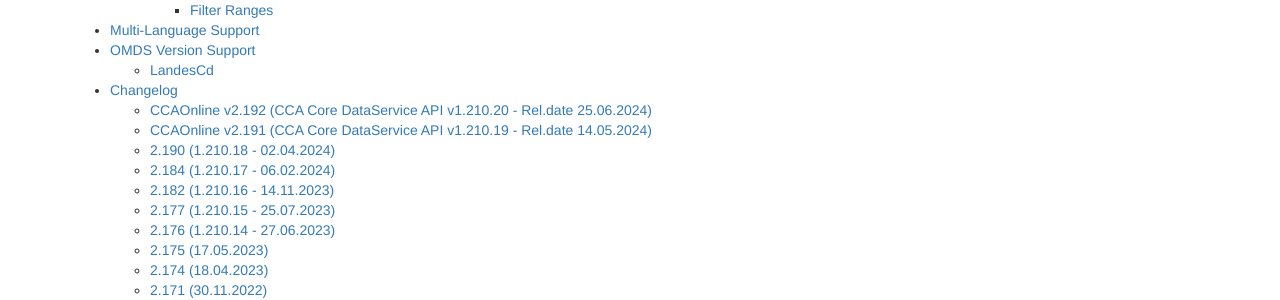
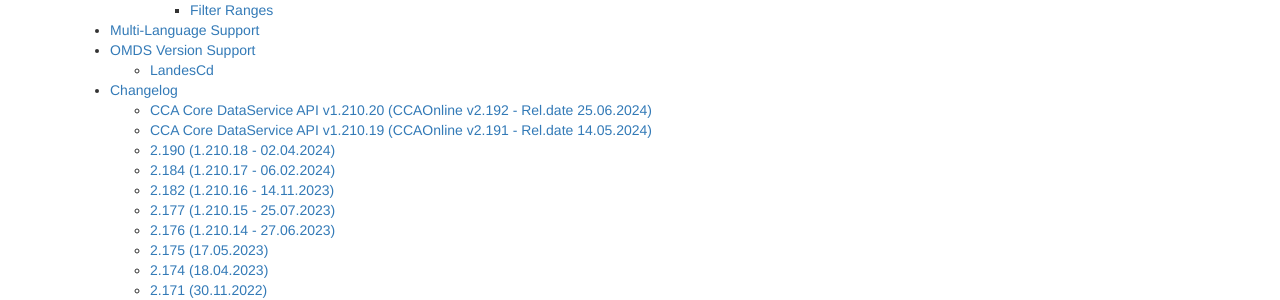
Before and after one commit to togethercca/togethercca.github.io, a Jekyll site: the page built from _pages/ccaCoreDataserviceApi.md, in a window 1280 px wide and 900 px high, scrolled down 532 px. Shown: the part 158-458 px from the top of the window. Built offline with Jekyll 4.4.1, drawn with Linux system fonts in a browser that asks for light colours; some of the changed text lies outside the part shown.

````diff
--- a/_pages/ccaCoreDataserviceApi.md
+++ b/_pages/ccaCoreDataserviceApi.md
@@ -486,14 +486,14 @@ Invoke-RestMethod -Uri "https://ccds.ccaedv.at/coredataservice/api/v1.210.2/pers
 ```
 
 # Changelog
-## CCAOnline v2.192 (CCA Core DataService API v1.210.20 - Rel.date 25.06.2024)
+## CCA Core DataService API v1.210.20 (CCAOnline v2.192 - Rel.date 25.06.2024)
 * Added versicherung property (Name of the insurance company) to VertragViewModel
 	* Affected endpoints:
 		* GET /personen/{perId}/vertraege
 		* GET /vertraege
 		* GET /vertraege/{verId}
 
-## CCAOnline v2.191 (CCA Core DataService API v1.210.19 - Rel.date 14.05.2024)
+## CCA Core DataService API v1.210.19 (CCAOnline v2.191 - Rel.date 14.05.2024)
 * **Added endpoint**
 	* GET /vertraege/{verId}/beziehungen
 
````
